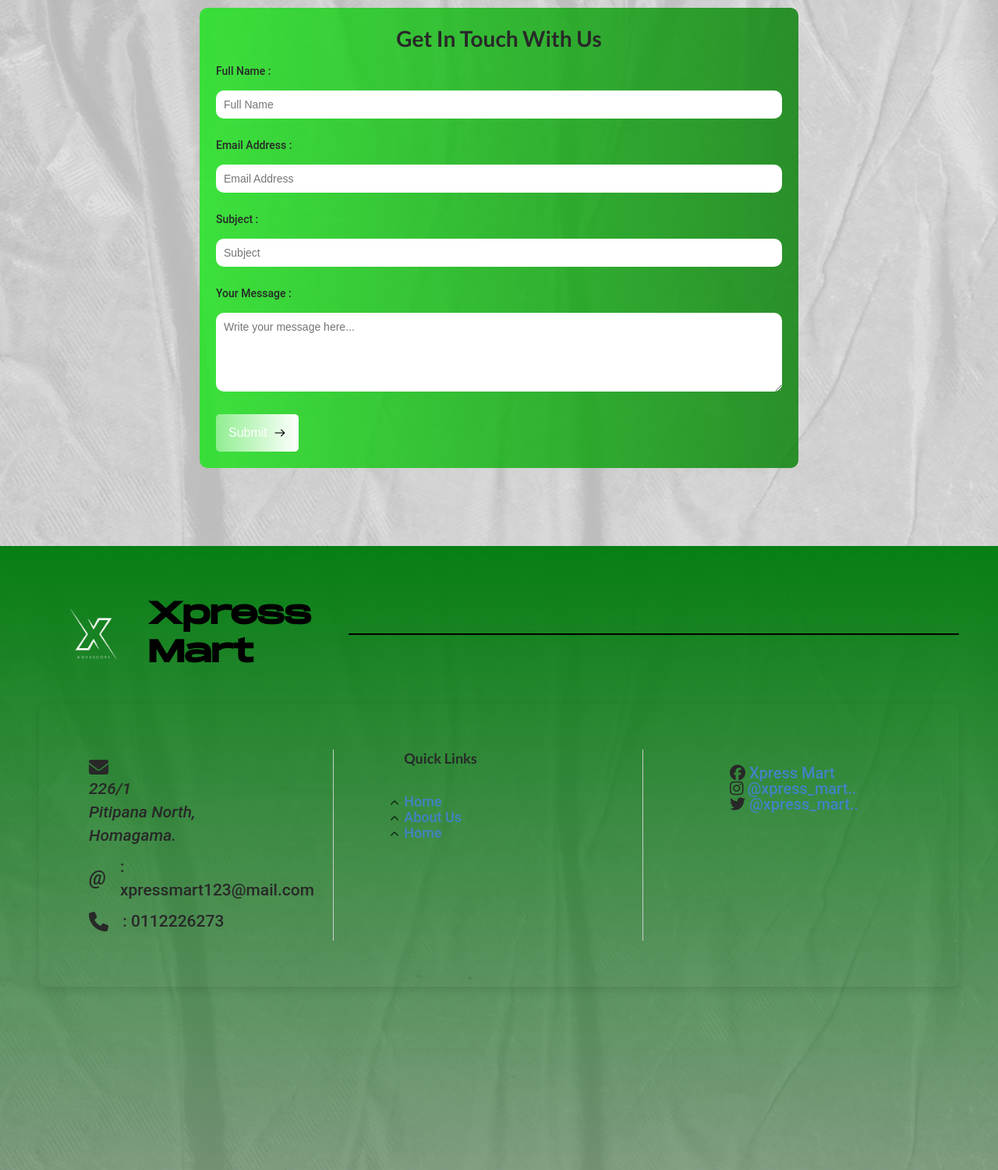
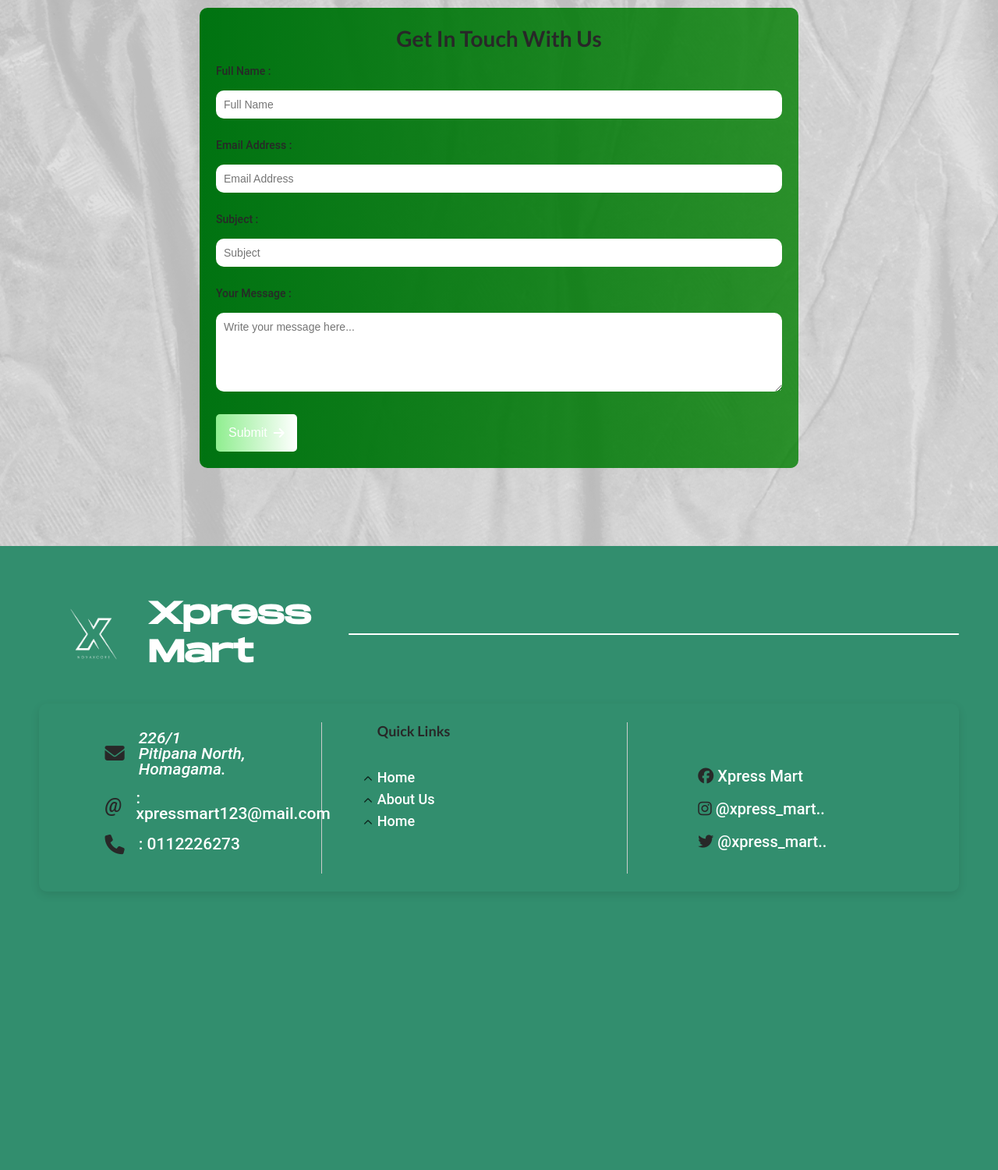
Before and after one commit to KADRSasanka/WEB-SITE-PROJECT, a PHP site: page /contact.html in a window 1280 px wide. Shown: the part 90-1590 px from the top of the page at 78% size. After the commit the page ends 1210 px from the top, so only its background shows below. Run offline with PHP 8.4, Linux system fonts and the light colour scheme.

Commit message:
Updating Footer

```diff
--- a/contact.css
+++ b/contact.css
@@ -20,6 +20,7 @@ body {
     background-size: cover;
 
 }
+
 /*=====NAVIGATION BAR=====*/
 .checkout-btn {
     margin-top: 1rem;
@@ -32,27 +33,33 @@ body {
     cursor: pointer;
     background: none;
 }
+
 .checkout-btn:hover {
     color: var(--light);
     background-color: var(--dark);
 }
+
 nav {
     position: fixed;
     display: flex;
     height: 10vh;
     background-color: #328E6E;
-    margin-top: -90px; left: 0; right: 0;
+    margin-top: -90px;
+    left: 0;
+    right: 0;
     padding: 2rem 5%;
     z-index: 1000;
     align-items: center;
     justify-content: space-between;
 }
+
 /*=====NAV BAR - LOGO=====*/
 nav img {
     width: 60px;
     margin-top: 0.8vh;
     position: relative;
 }
+
 nav ul li {
     display: inline-block;
     line-height: 10vh;
@@ -61,15 +68,19 @@ nav ul li {
     font-size: 1.3rem;
     color: var(--light);
 }
+
 nav ul li a {
     color: #F6F6F6;
 }
+
 nav ul li a:hover {
     color: var(--green);
 }
+
 nav .icons {
     display: flex;
 }
+
 nav .icons div {
     height: 4.5rem;
     width: 4rem;
@@ -82,21 +93,26 @@ nav .icons div {
     margin-right: 0.3rem;
     text-align: center;
 }
+
 nav .icons div:hover {
     background: var(--green);
     color: #F6F6F6;
 }
+
 /*=====MENU ICON (Hidden in Large Displays)=====*/
 #btn {
     display: none;
 }
+
 nav .search-form {
     position: absolute;
-    top: -38%; right: -105%;
+    top: -38%;
+    right: -105%;
     width: 25rem;
     height: 4rem;
     background: #F6F6F6;
-    border-radius: 0.5rem; border: 0;
+    border-radius: 0.5rem;
+    border: 0;
     overflow: hidden;
     display: flex;
     align-items: center;
@@ -104,33 +120,41 @@ nav .search-form {
     transition: 1s ease;
     z-index: 999;
 }
+
 nav .search-form.active {
     right: 1rem;
 }
+
 nav .search-form input {
     width: 100%;
     height: 100%;
-    background: none; text-transform: none;
+    background: none;
+    text-transform: none;
     font-size: 1rem;
     color: var(--dark);
     padding: 0.5rem;
 }
+
 nav .search-form label {
     font-size: 1.2rem;
     padding-right: 0.5rem;
     color: var(--dark);
     cursor: pointer;
 }
+
 nav .search-form label:hover {
     color: var(--green);
 }
+
 .cart-span {
     font-size: 5px;
     border-radius: 50%;
 }
+
 nav .shopping-cart {
     position: absolute;
-    top: 105%; right: -110%;
+    top: 105%;
+    right: -110%;
     padding: 1rem;
     border-radius: 0.5rem;
     box-shadow: var(--box-shadow);
@@ -139,54 +163,68 @@ nav .shopping-cart {
     z-index: 999;
     transition: 1s ease;
 }
+
 nav .shopping-cart.active {
     right: 2rem;
 }
+
 nav .shopping-cart .box {
     display: flex;
     align-items: center;
     gap: 1.5rem;
-    position: relative; margin: 0.7rem 0;
+    position: relative;
+    margin: 0.7rem 0;
 }
+
 nav .shopping-cart .box img {
     height: 5.5rem;
 }
+
 nav .shopping-cart .box .fa-trash {
     font-size: 1.5rem;
     position: absolute;
-    top: 50%; right: 2rem;
+    top: 50%;
+    right: 2rem;
     cursor: pointer;
     color: var(--light);
     transform: translateY(-50%);
 }
+
 nav .shopping-cart .box .fa-trash:hover {
     color: var(--green);
 }
+
 nav .shopping-cart .box .content h3 {
     font-size: 1.5rem;
     color: var(--dark);
 }
+
 nav .shopping-cart .box .content span {
     font-size: 1.1rem;
     color: rgb(60, 60, 60);
 }
+
 nav .shopping-cart .box .content .quantity {
     padding-left: 1rem;
 }
+
 nav .shopping-cart .total {
     font-size: 1.5rem;
     padding: 1rem 0;
     text-align: center;
     color: var(--dark);
 }
+
 nav .shopping-cart .checkout-btn {
     display: block;
     text-align: center;
     margin: 1rem;
 }
+
 nav .login-form {
     position: absolute;
-    top: -38%; right: -110%;
+    top: -38%;
+    right: -110%;
     width: 25rem;
     box-shadow: var(--box-shadow);
     padding: 1.5rem;
@@ -196,9 +234,11 @@ nav .login-form {
     z-index: 999;
     transition: 1s ease;
 }
+
 nav .login-form.active {
     right: 2rem;
 }
+
 nav .login-form .box {
     width: 100%;
     margin: 0.7rem 0;
@@ -209,15 +249,18 @@ nav .login-form .box {
     color: var(--dark);
     text-transform: none;
 }
+
 nav .login-form h3 {
     font-size: 2rem;
     color: var(--dark);
 }
+
 nav .login-form a p {
     font-size: 1rem;
     padding: 0.5rem 0;
     color: rgb(60, 60, 60);
 }
+
 nav .login-form a p:hover {
     color: var(--green);
     transform: scale(1.2);
@@ -228,7 +271,7 @@ nav .login-form a p:hover {
 /* ==== The Information Form ==== */
 
 form {
-    background: linear-gradient(to right, rgb(24, 230, 24, 0.8), rgb(0, 126, 0, 0.8));
+    background: linear-gradient(to right, rgb(0, 115, 17), rgb(0, 126, 0, 0.8));
     width: 60%;
     padding: 1.5rem;
     margin: 100px auto;
@@ -296,24 +339,24 @@ textarea {
 
 /* ==== The Footer ====*/
 footer {
-    background: linear-gradient(to bottom, #077f13, rgba(4, 75, 7, 0.4));
+    background-color: #328E6E;
     color: white;
     padding: 50px;
     font-size: 16px;
-    height: 100%;
+    height: 75%;
 }
 
 footer hr {
     border: none;
     width: 3px;
-    background-color: #000000;
+    background-color: #ffffff;
     border-radius: 2px;
 }
 
 footer hr {
     width: 100%;
     height: 2px;
-    color: #000000;
+    color: #ffffff;
 }
 
 /* ==== The Logo In The Footer === */
@@ -332,7 +375,7 @@ footer hr {
 .logo-name {
     font-size: 40px;
     font-weight: bold;
-    color: #000000;
+    color: #ffffff;
     margin-left: 20px;
     font-family: "MonumentExtend";
     line-height: 3.5rem;
@@ -343,8 +386,8 @@ footer hr {
 .information-SM {
     display: flex;
     justify-content: space-between;
-    padding: 5%;
-    color: #000000;
+    padding: 2%;
+    color: #ffffff;
     border-radius: 10px;
     border-color: rgb(19, 96, 69, 0.5);
     box-shadow: 0 4px 12px rgba(0, 0, 0, 0.1);
@@ -356,6 +399,7 @@ footer hr {
     width: 30%;
     padding: 10px 5px 10px 5px;
     font-size: 1.5rem;
+    color: #ffffff;
 
 }
 
@@ -365,12 +409,19 @@ footer hr {
     padding-right: 40px;
 }
 
-.email,
-.numbers {
+.email-span,
+.number-span,
+.address-span {
     display: flex;
     align-items: center;
     gap: 10px;
-    padding: 10px 0 0 0;
+    padding: 17px 0 0 0;
+    color: #ffffff;
+    margin: 0em 0 0 4rem;
+}
+
+.address-span {
+    padding: 0;
 }
 
 .email i,
@@ -384,11 +435,20 @@ footer hr {
 .ancors {
     padding-right: 20%;
     font-size: 18px;
+    color: #ffffff;
 }
 
 .ancors ul {
     list-style-image: url(Images\ &\ Logos/upload.png);
 
+}
+
+.ancors ul li {
+    line-height: 2rem;
+}
+
+.ancors ul li a {
+    color: #ffffff;
 }
 
 .ancors h3 {
@@ -400,11 +460,17 @@ footer hr {
 }
 
 .social-media {
-    margin: 0 50px 0 0;
+    margin: 2rem 9rem 0 0;
     padding: 20px;
     font-size: 20px;
-    margin-bottom: 2em;
+}
 
+.social-media span {
+    line-height: 3rem;
+}
+
+.social-media span a {
+    color: #ffffff;
 }
 
 
@@ -416,29 +482,36 @@ footer hr {
     html {
         font-size: 55%;
     }
+
     nav {
         padding: 2rem;
     }
 }
+
 @media (max-width:768px) {
     #btn {
         display: inline-block;
     }
+
     .home {
         background-size: cover;
     }
+
     nav ul {
         position: absolute;
-        top: 105%; right: -110%;
+        top: 105%;
+        right: -110%;
         width: 30rem;
         box-shadow: var(--box-shadow);
         border-radius: .5rem;
         background: #F6F6F6;
     }
+
     nav ul.active {
         right: 1rem;
         transition: 1s ease;
     }
+
     nav ul li a {
         font-size: 2rem;
         font-weight: 400;
@@ -446,14 +519,17 @@ footer hr {
         display: block;
         color: var(--dark);
     }
+
     nav ul li a:hover {
         color: var(--green);
     }
 }
+
 @media (max-width:450px) {
     html {
         font-size: 50%;
     }
+
     nav {
         width: 100%;
     }
--- a/contact.html
+++ b/contact.html
@@ -104,7 +104,8 @@
                         required></textarea>
                 </p>
 
-                <button class="send-button">Submit <img src="Images & Logos/arrow.png" alt=""></button>
+                <button class="send-button">Submit<i class="fa-solid fa-arrow-right"
+                        style="color: #ffffff;"></i></button>
             </div>
         </form>
 
@@ -124,21 +125,21 @@
         <div class="information-SM">
             <div class="info">
                 <div class="address">
-                    <i class="fa-solid fa-envelope"></i>
                     <address>
-                        <p>
+                        <span class="address-span">
+                            <i class="fa-solid fa-envelope"></i>
                             226/1<br>
                             Pitipana North,<br>
                             Homagama.
-                        </p>
+                        </span>
                     </address>
                 </div>
-                <span class="email"><i>@</i>
-                    <p>: xpressmart123@mail.com</p>
+                <div class="email">
+                    <span class="email-span"><i>@ </i>: xpressmart123@mail.com</span>
 
-                </span>
-                <div class="numbers"><i class="fa-solid fa-phone"></i>
-                    <p>: 0112226273</p>
+                </div>
+                <div class="numbers">
+                    <span class="number-span"><i class="fa-solid fa-phone"></i> : 0112226273</span>
                 </div>
             </div>
 
```
